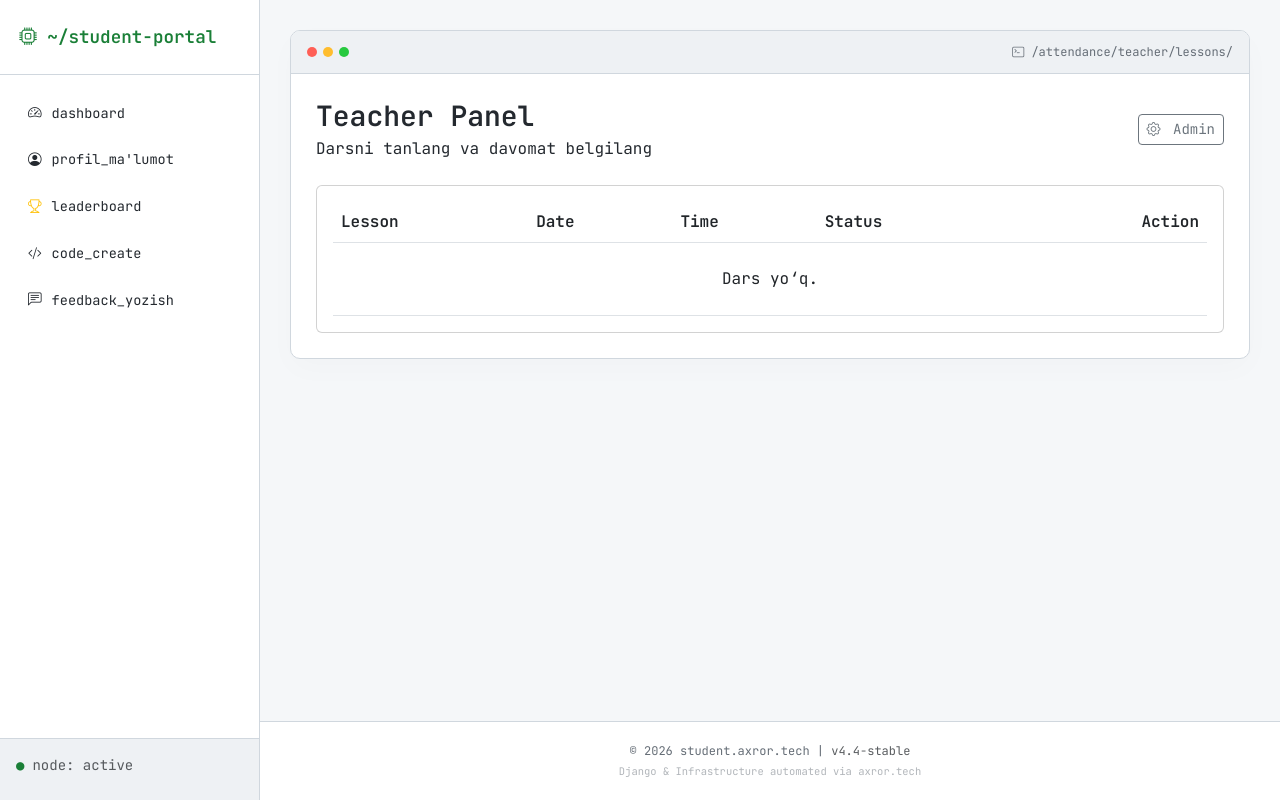
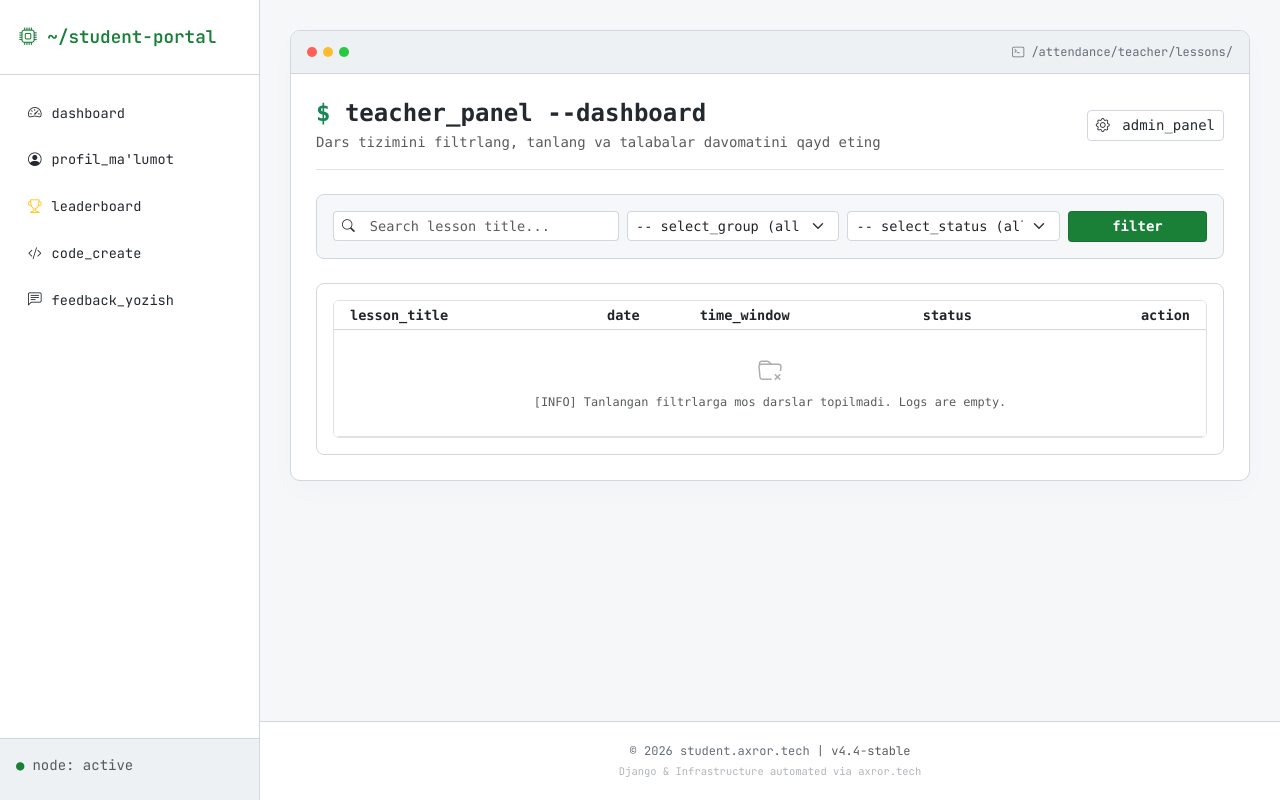
Before and after one commit to axrorback/student-axror, a Django app: page /attendance/teacher/lessons/ in a window 1280 px wide. Run offline with Django 5.2, Linux system fonts and the light colour scheme; the visitor is signed in with stand-in values (Sample User, id 1); data that the repository does not hold is empty; some libraries are stand-ins or nearby versions.

Commit message:
Revamp teacher lessons page: implement terminal-inspired design, refine layout, enhance table styling, add search and filter functionality, and improve consistency with system-themed aesthetics.

```diff
--- a/templates/attendance/teacher_lessons.html
+++ b/templates/attendance/teacher_lessons.html
@@ -2,48 +2,114 @@
 {% block title %}Teacher — Lessons{% endblock %}
 
 {% block content %}
-<div class="d-flex justify-content-between align-items-center mb-4">
+<div class="font-monospace">
+
+  <!-- HEADER SECTION -->
+  <div class="d-flex justify-content-between align-items-center mb-4 border-bottom pb-3">
     <div>
-    <h3 class="fw-semibold mb-1">Teacher Panel</h3>
-    <div class="text-soft">Darsni tanlang va davomat belgilang</div>
+      <h3 class="fw-semibold mb-1 fs-4"><span class="text-success">$</span> teacher_panel --dashboard</h3>
+      <div class="text-muted small">Dars tizimini filtrlang, tanlang va talabalar davomatini qayd eting</div>
     </div>
-  <a href="/admin/" class="btn btn-outline-secondary btn-sm">
-    <i class="bi bi-gear me-1"></i> Admin
+    <a href="/admin/" class="btn btn-sm" style="border: 1px solid var(--border); background: #fff; color: var(--text);">
+      <i class="bi bi-gear me-1"></i> admin_panel
     </a>
   </div>
 
-<div class="card card-soft p-3">
-  <div class="table-responsive">
-    <table class="table align-middle mb-0">
-      <thead>
+  <!-- SEARCH & FILTER INTERACTION BAR -->
+  <div class="p-3 rounded-3 mb-4" style="border: 1px solid var(--border); background: var(--bg);">
+    <form method="get" action="" class="row g-2 align-items-center">
+
+      <!-- Search Input -->
+      <div class="col-12 col-md-4">
+        <div class="input-group input-group-sm">
+          <span class="input-group-text bg-white border-end-0" style="border: 1px solid var(--border); color: var(--text); font-size: 0.8rem;">
+            <i class="bi bi-search"></i>
+          </span>
+          <input type="text" name="q" class="form-control form-control-sm border-start-0 shadow-none"
+                 placeholder="Search lesson title..." value="{{ search_query }}" style="border: 1px solid var(--border); font-size: 0.85rem;">
+        </div>
+      </div>
+
+      <!-- Group Filter -->
+      <div class="col-12 col-sm-6 col-md-3">
+        <select name="group" class="form-select form-select-sm shadow-none" style="border: 1px solid var(--border); font-size: 0.85rem;" onchange="this.form.submit()">
+          <option value="">-- select_group (all) --</option>
+          {% for g in teacher_groups %}
+            <option value="{{ g.id }}" {% if selected_group == g.id|stringformat:"s" %}selected{% endif %}>{{ g.name|lower }}</option>
+          {% endfor %}
+        </select>
+      </div>
+
+      <!-- Attendance Status Filter -->
+      <div class="col-12 col-sm-6 col-md-3">
+        <select name="status" class="form-select form-select-sm shadow-none" style="border: 1px solid var(--border); font-size: 0.85rem;" onchange="this.form.submit()">
+          <option value="">-- select_status (all) --</option>
+          <option value="PENDING" {% if selected_status == "PENDING" %}selected{% endif %}>pending (davomat olinmagan)</option>
+          <option value="COMPLETED" {% if selected_status == "COMPLETED" %}selected{% endif %}>completed (yakunlangan)</option>
+        </select>
+      </div>
+
+      <!-- Action Buttons -->
+      <div class="col-12 col-md-2 d-flex gap-1">
+        <button type="submit" class="btn btn-sm w-100 fw-semibold text-white" style="background-color: var(--primary); border: 1px solid rgba(27,31,36,0.15);">
+          filter
+        </button>
+        {% if search_query or selected_group or selected_status %}
+          <a href="{% url 'teacher_lessons' %}" class="btn btn-sm btn-light border" style="font-size: 0.8rem;" title="Filtrlarni tozalash">
+            <i class="bi bi-x-circle"></i>
+          </a>
+        {% endif %}
+      </div>
+
+    </form>
+  </div>
+
+  <!-- LESSONS LOG MATRIX -->
+  <div class="p-3 rounded-3" style="border: 1px solid var(--border); background: var(--card-bg);">
+    <div class="table-responsive border rounded">
+      <table class="table table-sm table-hover align-middle mb-0" style="font-size: 0.85rem;">
+        <thead style="background: var(--terminal-head); border-bottom: 1px solid var(--border);">
           <tr>
-          <th>Lesson</th>
-          <th>Date</th>
-          <th>Time</th>
-          <th>Status</th>
-          <th class="text-end">Action</th>
+            <th scope="col" class="py-2.5 ps-3">lesson_title</th>
+            <th scope="col" class="py-2.5">date</th>
+            <th scope="col" class="py-2.5">time_window</th>
+            <th scope="col" class="py-2.5">status</th>
+            <th scope="col" class="py-2.5 text-end pe-3">action</th>
           </tr>
         </thead>
         <tbody>
           {% for l in lessons %}
             <tr>
-            <td class="fw-semibold">{{ l.title }}</td>
-            <td>{{ l.starts_at|date:"Y-m-d" }}</td>
-            <td>{{ l.starts_at|date:"H:i" }} – {{ l.ends_at|date:"H:i" }}</td>
-            <td>
-              <span class="badge text-bg-secondary">{{ l.status }}</span>
+              <td class="py-2.5 ps-3 fw-semibold text-dark">{{ l.title }}</td>
+              <td class="py-2.5 text-muted">{{ l.starts_at|date:"Y-m-d" }}</td>
+              <td class="py-2.5 text-muted">{{ l.starts_at|date:"H:i" }} – {{ l.ends_at|date:"H:i" }}</td>
+              <td class="py-2.5">
+                {% if l.status == "PENDING" %}
+                  <span class="badge" style="background: #fff8e1; color: #b78103; border: 1px solid #ffe082;">pending</span>
+                {% elif l.status == "COMPLETED" %}
+                  <span class="badge" style="background: rgba(26, 127, 55, 0.1); color: var(--primary); border: 1px solid rgba(26,127,55,0.2);">completed</span>
+                {% else %}
+                  <span class="badge bg-secondary-subtle text-muted border">{{ l.status|lower }}</span>
+                {% endif %}
               </td>
-            <td class="text-end">
-              <a class="btn btn-sm btn-brand" href="{% url 'teacher_attendance' l.id %}">
-                <i class="bi bi-check2-square me-1"></i> Mark Attendance
+              <td class="py-2.5 text-end pe-3">
+                <a class="btn btn-sm py-1 px-2.5 fw-semibold text-white" style="background-color: var(--primary); font-size: 0.75rem; border-radius: 4px;" href="{% url 'teacher_attendance' l.id %}">
+                  <i class="bi bi-check2-square me-1"></i> mark_attendance
                 </a>
               </td>
             </tr>
           {% empty %}
-          <tr><td colspan="5" class="text-center text-soft py-4">Dars yo‘q.</td></tr>
+            <tr>
+              <td colspan="5" class="text-center text-muted py-4 small">
+                <i class="bi bi-folder-x d-block fs-4 mb-1 opacity-50"></i>
+                [INFO] Tanlangan filtrlarga mos darslar topilmadi. Logs are empty.
+              </td>
+            </tr>
           {% endfor %}
         </tbody>
       </table>
     </div>
   </div>
+
+</div>
 {% endblock %}
```
Lines whose indentation alone changed are shown as unchanged.
